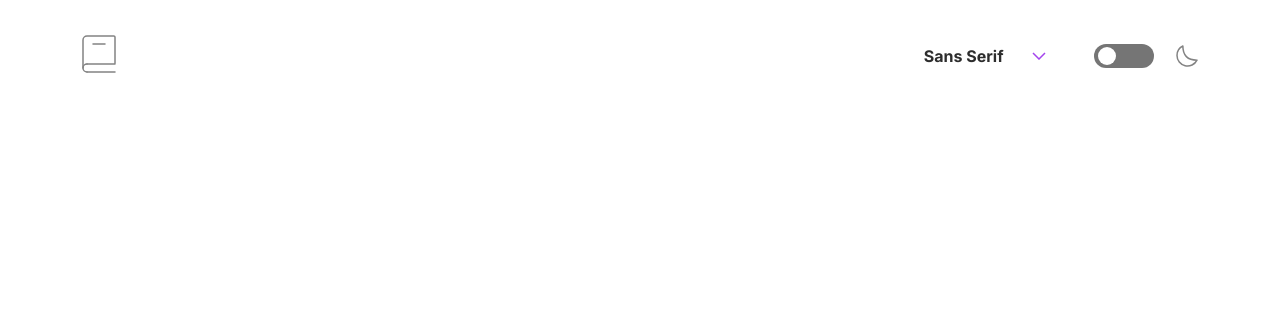
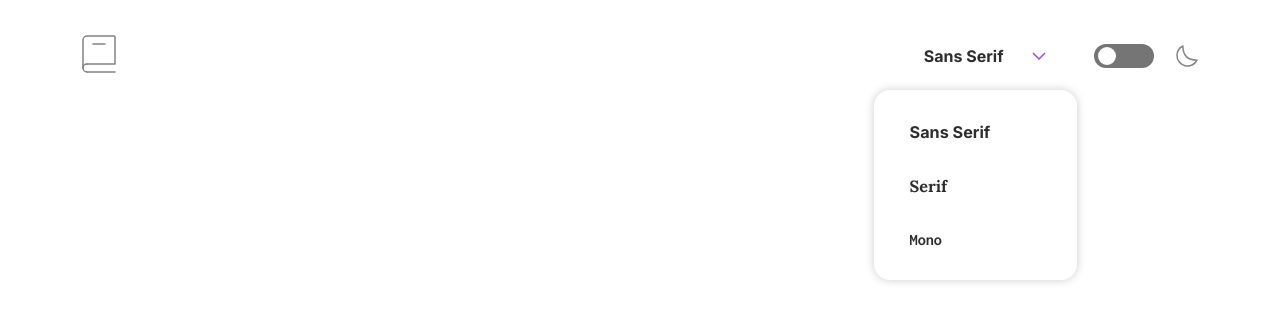
Before and after one commit to 3Ryuusei3/FM-diccionary, a React (Vite) app: page / in a window 1280 px wide. Both pictures are taken after a click on the button 1038 px from the left and 55 px from the top of the page. Shown: the top 322 px of the page. Built offline with nearby package versions, Linux system fonts and the light colour scheme.

Commit message:
Added header logic

```diff
--- a/src/components/Header/Header.tsx
+++ b/src/components/Header/Header.tsx
@@ -1,6 +1,6 @@
-import React from "react"
+import React, { useState } from "react"
 
-import { ThemeContextType, Theme } from "./../../context/theme"
+import { ThemeContextType } from "./../../context/theme"
 import { ThemeContext } from "./../../context/ThemeContext"
 
 import dictionaryLogo from "./../../assets/images/logo.svg"
@@ -8,9 +8,15 @@ import arrowDown from "./../../assets/images/icon-arrow-down.svg"
 import dmIcon from "./../../assets/images/icon-moon.svg"
 
 export function Header() {
+	const [fontModal, setFontModal] = useState(false)
 	const { appTheme, changeTheme } = React.useContext(ThemeContext) as ThemeContextType
+
 	const handleThemeToggle = () => {
 		appTheme === "light" ? changeTheme("dark") : changeTheme("light")
+	}
+
+	const openFontModal = () => {
+		setFontModal(true)
 	}
 
 	return (
@@ -21,9 +27,20 @@ export function Header() {
 			<div className="headerControls">
 				<div className="fontPicker">
 					<p>Sans Serif</p>
-					<button>
+					<button onClick={() => openFontModal()}>
 						<img src={arrowDown} alt="arrow down" />
 					</button>
+					<div className="fontSelector" style={fontModal ? { display: "block" } : { display: "none" }}>
+						<button>
+							<p style={{ fontFamily: "var(--sans-serif)" }}>Sans Serif</p>
+						</button>
+						<button>
+							<p style={{ fontFamily: "var(--serif)" }}>Serif</p>
+						</button>
+						<button>
+							<p style={{ fontFamily: "var(--mono)" }}>Mono</p>
+						</button>
+					</div>
 				</div>
 				<div className="dmControls">
 					<label className="dmSwitch">
--- a/src/styles/Header.css
+++ b/src/styles/Header.css
@@ -22,11 +22,21 @@ header {
 
 .fontSelector {
 	position: absolute;
-	top: 50px;
+	top: 60px;
 	left: -50px;
 	border-radius: 16px;
 	box-shadow: 0px 0px 10px #00000033;
 	padding: var(--gap-xxs) var(--gap-xl) var(--gap-xxs) var(--gap-sm);
+}
+
+.fontSelector button {
+	display: block;
+}
+
+.fontSelector p {
+	font-size: var(--fs-body-sm);
+	text-align: left;
+	width: 100px;
 }
 
 .dmControls {
```
